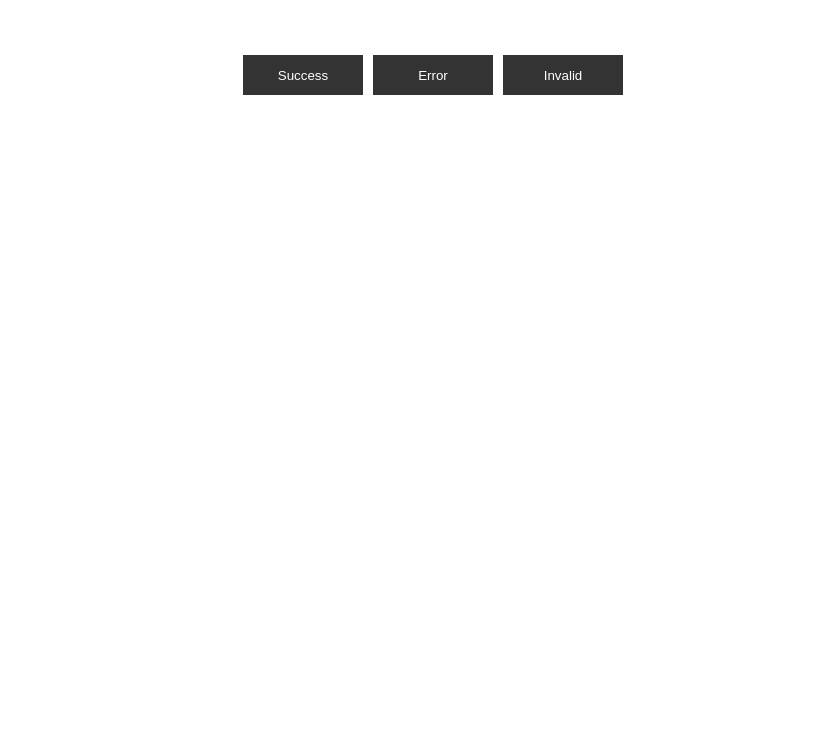
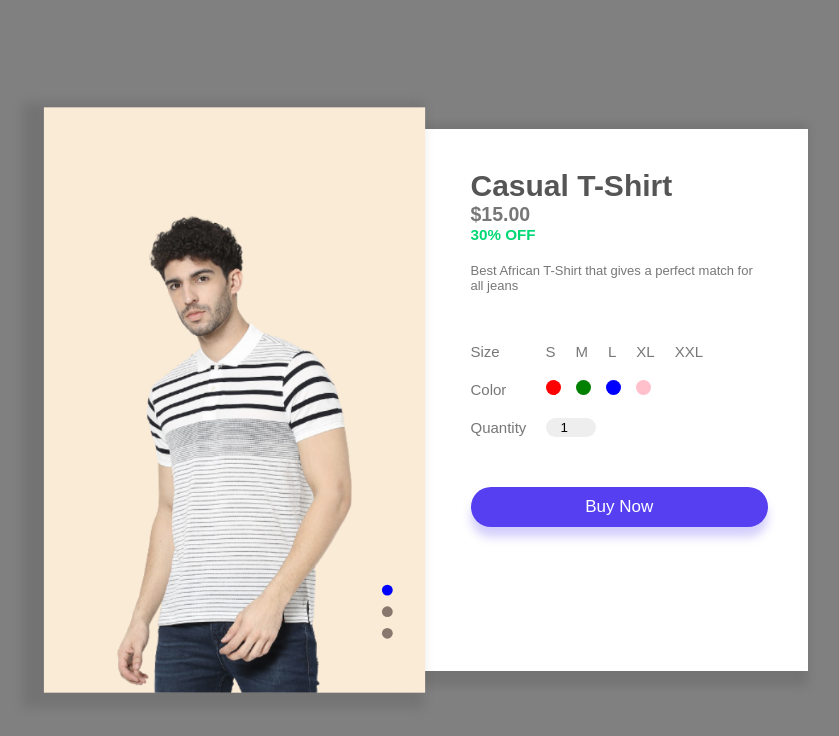
Before and after one commit to Uduakben/ecommerce-product-page, a plain HTML site: page index.html in a window 1280 px wide. Shown: the whole page, without its empty margins (207-1046 px from the left). Drawn offline with Linux system fonts and the light colour scheme.

Commit message:
first commit

```diff
--- a/index.html
+++ b/index.html
@@ -4,19 +4,77 @@
     <meta charset="UTF-8">
     <meta name="viewport" content="width=device-width, initial-scale=1.0">
     <link rel="stylesheet" href="style.css">
-    <title>TOAST NOTIFICATION APPLICATION</title>
+    <title>Ecommerce Product Page</title>
 </head>
 <body>
     <div class="container">
-        <button onclick="showToast(successMsg)">Success</button>
-        <button onclick="showToast(errorMsg)">Error</button>
-        <button onclick="showToast(invalidMsg)">Invalid</button>
+        <div class="product">
+            <div class="gallery">
+                <img src="image1.png" id="productImg">
+                <div class="controls">
+                    <span class="btn active"></span>
+                    <span class="btn"></span>
+                    <span class="btn"></span>
+                </div>
+            </div>
+            <div class="details">
+                <h1>Casual T-Shirt</h1>
+                <h2>$15.00</h2>
+                <h3>30% OFF</h3>
+                <p>Best African T-Shirt that gives a perfect match for all jeans</p>
+                <form>
+                    <div class="size-select">
+                        <p>Size</p>
+                        <label for="small">
+                            <input type="radio" name="size" id="small">
+                            <span>S</span>
+                        </label>
+                        <label for="medium">
+                            <input type="radio" name="size" id="medium">
+                            <span>M</span>
+                        </label>
+                        <label for="large">
+                            <input type="radio" name="size" id="large">
+                            <span>L</span>
+                        </label>
+                        <label for="x-large">
+                            <input type="radio" name="size" id="x-large">
+                            <span>XL</span>
+                        </label>
+                        <label for="xx-large">
+                            <input type="radio" name="size" id="xx-large">
+                            <span>XXL</span>
+                        </label>
+                    </div>
+                    <div class="color-select">
+                        <p>Color</p>
+                        <label for="red">
+                            <input type="radio" name="color" id="red">
+                            <span class="color-1"></span>
+                        </label>
+                        <label for="green">
+                            <input type="radio" name="color" id="green">
+                            <span class="color-2"></span>
+                        </label>
+                        <label for="blue">
+                            <input type="radio" name="color" id="blue">
+                            <span class="color-3"></span>
+                        </label>
+                        <label for="pink">
+                            <input type="radio" name="color" id="pink">
+                            <span class="color-4"></span>
+                        </label>
+                    </div>
+
+                    <div class="quantity-select">
+                        <p>Quantity</p>
+                        <input type="number" value="1">
+                    </div>
+                    <button>Buy Now</button>
+                </form>
+            </div>
+        </div>
     </div>
-
-    <div id="toastBox"></div>
-
-
-
 
 
 <script src="script.js"></script>
--- a/script.js
+++ b/script.js
@@ -1,28 +1,27 @@
+let productImg = document.getElementById("productImg");
+let btn = document.getElementsByClassName("btn");
 
+btn[0].onclick = function(){
+    productImg.src = "image1.png"
 
-let toastBox = document.getElementById("toastBox");
+    for(bt of btn){
+        bt.classList.remove("active");
+    }
+    this.classList.add("active")
+}
 
-let successMsg = 'Successfully Submitted';
-let errorMsg = 'Please fix the error and try again!';
-let invalidMsg = 'Invalid input, pls check again';
+btn[1].onclick = function(){
+    productImg.src = "image2.png"
+    for(bt of btn){
+        bt.classList.remove("active");
+    }
+    this.classList.add("active")
+}
 
-function showToast(msg){
-    let toast = document.createElement('div');
-    toast.classList.add("toast");
-    toast.innerHTML = msg;
-    toastBox.appendChild(toast);
-
-    if(msg.includes('error')){
-        toast.classList.add('error');
+btn[2].onclick = function(){
+    productImg.src = "image3.png"
+    for(bt of btn){
+        bt.classList.remove("active");
     }
-    if(msg.includes('Invalid')){
-        toast.classList.add('invalid')
-    }
-    if (msg === successMsg){
-        toast.classList.add('valid')
-    }
-
-    setTimeout(()=>{
-        toast.remove();
-    }, 6000);
+    this.classList.add("active")
 }
--- a/style.css
+++ b/style.css
@@ -6,88 +6,182 @@
 }
 
 .container{
+    width: 100%;
+    min-height: 100vh;
+    background: grey;
     display: flex;
+    align-items: center;
     justify-content: center;
+}
+
+.product{
+    width: 90%;
+    max-width: 750px;
+    display: flex;
+}
+
+.gallery{
+    flex-basis: 47%;
+    background: antiquewhite;
+    transform: scale(1.08);
+    box-shadow: -10px 5px 10px 10px rgba(0,0,0,0.1);
+    position: relative;
+}
+
+.gallery img{
+    width: 100%;
+    display: block;
+    padding-top: 100px;
+}
+
+.details{
+    box-shadow: -10px 5px 10px 10px rgba(0,0,0,0.1);
+    flex-basis: 53%;
+    background: #fff;
+    padding: 40px;
+    padding-left: 60px;
+    font-size: 13px;
+    font-weight: 500;
+    color: #777;
+}
+
+ .details h1{
+    color: #333;
+    font-size: 35px;
+ }
+
+ .details h1{
+    color: #555;
+    font-size: 30px;
+    font-weight: 600;
+ }
+
+ .details h3{
+    color: #00d874;
+    margin-bottom: 20px;
+ }
+
+.details form{
+    font-size: 15px;
+    font-weight: 400;
+}
+
+.size-select{
+    display: flex;
     align-items: center;
-    margin: 50px;
+    margin-top: 50px;
+}
 
+.size-select p{
+    width: 70px;
+}
+
+.size-select input:checked + span{
+    color: blue;
+    font-weight: 600;
+}
+
+.size-select input{
+    display: none;
+}
+.size-select span{
+    padding: 5px;
+    margin-right: 10px;
+    cursor: pointer;
+}
+
+.color-select{
+    display: flex;
+    align-items: center;
+    margin-top: 20px;
+}
+
+.color-select p{
+    width: 75px;
+}
+
+.color-select span{
+    display: inline-block;
+    width: 15px;
+    height: 15px;
+    border-radius: 50%;
+    margin-right: 15px;
+    cursor: pointer;
+}
+
+.color-1{
+    background: red;
+}
+
+.color-2{
+    background: green;
+}
+.color-3{
+    background: blue;
+}
+.color-4{
+    background: pink;
+}
+
+.color-select input{
+    display: none;
+}
+
+.color-select input:checked + span{
+    transform: scale(0.7);
+    box-shadow: 0 0 0 4px #fff, 0 0 0 6px #fff;
+}
+
+.quantity-select{
+    display: flex;
+    align-items: center;
+    margin-top: 20px;
+}
+
+.quantity-select p{
+    width: 75px;
+}
+
+.quantity-select input{
+    background: #eee;
+    border: 0;
+    outline: 0;
+    padding: 2px 2px 2px 15px;
+    width: 50px;
+    border-radius: 12px;
+}
+
+form button{
+    background: #553ff0;
+    color: #fff;
+    font-size: 17px;
+    width: 100%;
+    padding: 10px;
+    border-radius: 30px;
+    border: 0;
+    outline: 0;
+    margin-top: 50px;
+    box-shadow: 0 10px 10px rgba(85, 63, 240, 0.25);
+    cursor: pointer;
+}
+
+.controls{
+    position: absolute;
+    bottom: 40px;
+    right: 20px;
+}
+
+.btn{
+    display: block;
+    width: 10px;
+    height: 10px;
+    border-radius: 50%;
+    background: rgba(20, 4, 4, 0.5);
+    margin: 10px;
+    cursor: pointer;
 }
 
 
-.container button {
-    background: #333;
-    color: #fff;
-    border: 0;
-    outline: 0;
-    width: 120px;
-    height: 40px;
-    margin: 5px;
-    cursor: pointer;
+.btn.active{
+    background: blue;
 }
-
-#toastBox{
-    position: absolute;
-    bottom: 30px;
-    right: 30px;
-    display: flex;
-    align-items: flex-end;
-    flex-direction: column;
-    overflow: hidden;
-    padding: 20px;
-}
-
-.toast{
-    width: 400px;
-    height: 80px;
-    background: #fff;
-    font-weight: 500;
-    margin: 15px 0;
-    box-shadow: 0 0 20px rgba(0,0,0,0.3);
-    display: flex;
-    align-items: center;
-    justify-content: center;
-    position: relative;
-    transform: translateX(100%);
-    animation: moveleft 0.5s linear forwards;
-
-}
-
-@keyframes moveleft {
-    100%{
-        transform: translateX(0);
-    }
-
-}
-
-.toast.error{
-    background: red;
-    color: #fff;
-}
-
-.toast.invalid{
-    background: yellow;
-    color: #fff;
-}
-
-.toast.valid{
-    background: green;
-    color: #fff;
-}
-
-.toast::after{
-    content: '';
-    position: absolute;
-    left: 0;
-    bottom: 0;
-    width: 100%;
-    height: 5px;
-    background: #fff;
-    animation: anim 5s linear forwards;
-}
-
-@keyframes anim {
-    100%{
-        width: 0;
-    }
-
-}
```
Also changed, not shown: image1.png (added), image2.png (added), image3.png (added).
